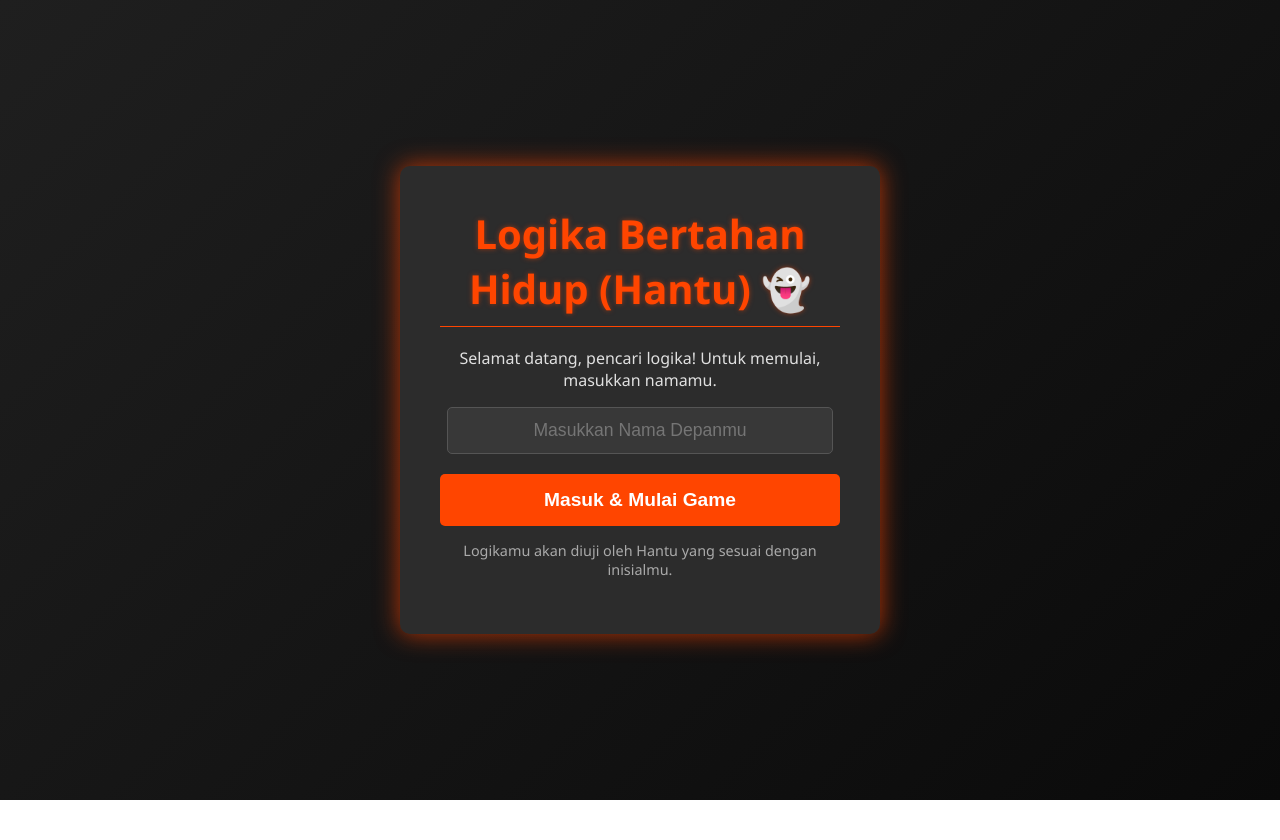
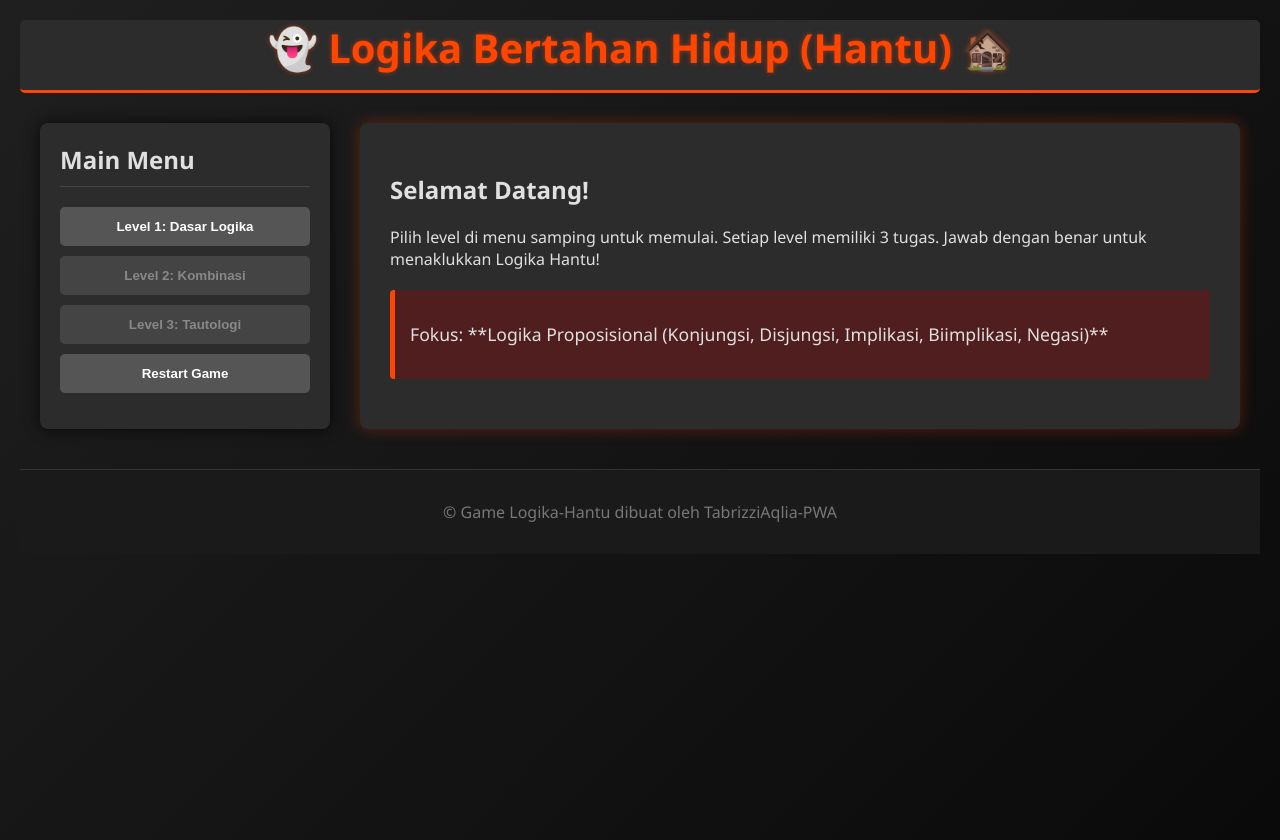
Before and after one commit to TabrizziAqlia/haunted_logic, a plain HTML site: page INDEX.html in a window 1280 px wide. Before the commit the page ends 800 px from the top, so only its background shows below. Drawn offline with nearby package versions, Linux system fonts and the light colour scheme; a script that the page names is missing.

Commit message:
Update INDEX.html

```diff
--- a/INDEX.html
+++ b/INDEX.html
@@ -14,17 +14,7 @@
 </head>
 <body>
 
-    <div id="login-screen" class="login-screen">
-        <div class="login-box">
-            <h1>Logika Bertahan Hidup (Hantu) 👻</h1>
-            <p>Selamat datang, pencari logika! Untuk memulai, masukkan namamu.</p>
-            <input type="text" id="username-input" placeholder="Masukkan Nama Depanmu" maxlength="20">
-            <button onclick="loginAndStart()">Masuk & Mulai Game</button>
-            <p class="hantu-info">Logikamu akan diuji oleh Hantu yang sesuai dengan inisialmu.</p>
-        </div>
-    </div>
-
-    <div id="app-container" class="haunted-container hidden">
+    <div class="haunted-container">
         <header>
             <h1>👻 Logika Bertahan Hidup (Hantu) 🏚️</h1>
         </header>
@@ -33,7 +23,6 @@
 
             <aside class="side-menu" id="main-menu-container">
                 <h2>Main Menu</h2>
-                <p id="hantu-greeting">Selamat Datang, Pemain!</p>
                 <button id="level-1-btn" onclick="startGame(1)">Level 1: Dasar Logika</button>
                 <button id="level-2-btn" onclick="startGame(2)" disabled>Level 2: Kombinasi</button>
                 <button id="level-3-btn" onclick="startGame(3)" disabled>Level 3: Tautologi</button>
@@ -58,7 +47,7 @@
     <script>
         if ('serviceWorker' in navigator) {
             window.addEventListener('load', () => {
-                // Gunakan path root
+                // Gunakan path root atau ganti dengan nama repositori Anda jika deployment gagal
                 navigator.serviceWorker.register('./service-worker.js')
                     .then(reg => console.log('SW Registered:', reg.scope))
                     .catch(err => console.error('SW Failed:', err));
```
